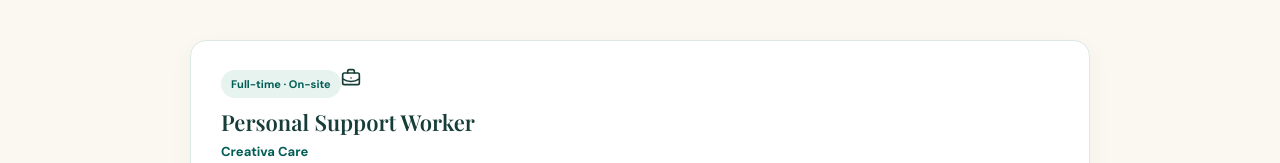
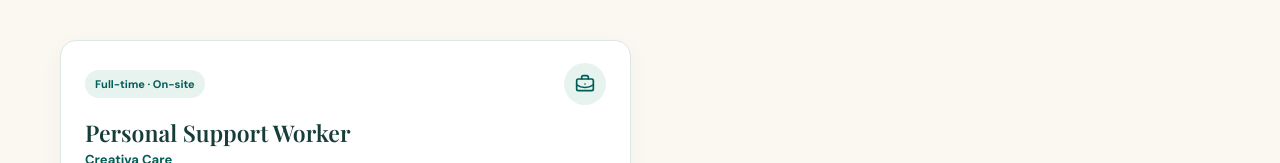
Before and after one commit to habimanasharif/creativa, a Next.js app: page /careers in a window 1280 px wide. Shown: the part 789-952 px from the top of the page. Built offline with nearby package versions, Linux system fonts and the light colour scheme.

Commit message:
Style compact job cards and dedicated job detail pages

```diff
--- a/app/globals.css
+++ b/app/globals.css
@@ -3777,3 +3777,293 @@ a.contact-info-card:hover {
     width: 100%;
   }
 }
+
+
+/* Careers listings: compact cards that open full job detail pages */
+.careers-job-grid {
+  display: grid;
+  grid-template-columns: repeat(2, minmax(0, 1fr));
+  gap: 18px;
+  max-width: 100%;
+  align-items: stretch;
+}
+.careers-job-summary-card {
+  display: flex;
+  flex-direction: column;
+  align-items: stretch;
+  gap: 0;
+  min-width: 0;
+  padding: 22px 24px;
+  border: 1px solid var(--line);
+  border-radius: 16px;
+  background: #fff;
+  box-shadow: 0 8px 24px rgba(0,63,58,.045);
+  transition: transform .2s ease, box-shadow .2s ease;
+}
+.careers-job-summary-card:hover {
+  transform: translateY(-3px);
+  box-shadow: 0 14px 32px rgba(0,63,58,.09);
+}
+.careers-job-summary-top {
+  display: flex;
+  align-items: center;
+  justify-content: space-between;
+  gap: 12px;
+}
+.careers-job-summary-card h3 {
+  margin: 14px 0 3px;
+  font-size: 23px;
+  line-height: 1.2;
+}
+.careers-job-summary-card .careers-job-employer {
+  margin: 0 0 10px !important;
+}
+.careers-job-icon {
+  display: grid;
+  place-items: center;
+  flex: 0 0 42px;
+  width: 42px;
+  height: 42px;
+  border-radius: 50%;
+  background: var(--mint);
+  color: var(--green);
+}
+.careers-job-summary-card .careers-job-summary {
+  display: -webkit-box;
+  -webkit-box-orient: vertical;
+  -webkit-line-clamp: 3;
+  overflow: hidden;
+  min-height: 0;
+  margin: 0;
+  font-size: 13px;
+  line-height: 1.6;
+}
+.careers-job-summary-card .careers-job-location {
+  margin-top: 12px;
+}
+.careers-view-details {
+  align-self: flex-start;
+  margin-top: 18px;
+  padding: 10px 16px;
+  font-size: 12px;
+}
+.careers-detail-hero {
+  padding: 55px 0 58px;
+  background: linear-gradient(135deg, #064f48 0%, #003f3a 100%);
+  color: #fff;
+}
+.careers-back-link {
+  display: inline-flex;
+  align-items: center;
+  gap: 7px;
+  margin-bottom: 28px;
+  color: #d8eee8;
+  font-size: 13px;
+  font-weight: 700;
+}
+.careers-detail-hero .eyebrow {
+  display: block;
+  color: #b9ddd3;
+}
+.careers-detail-hero h1 {
+  margin: 9px 0 13px;
+  color: #fff;
+  font: 600 clamp(36px, 4.5vw, 52px)/1.08 "Playfair Display", Georgia, serif;
+}
+.careers-detail-hero p {
+  max-width: 720px;
+  margin: 0;
+  color: #d6e8e4;
+  font-size: 15px;
+  line-height: 1.7;
+}
+.careers-detail-meta {
+  display: flex;
+  flex-wrap: wrap;
+  gap: 10px;
+  margin-top: 22px;
+}
+.careers-detail-meta span {
+  display: inline-flex;
+  align-items: center;
+  gap: 8px;
+  padding: 8px 12px;
+  border: 1px solid rgba(255,255,255,.24);
+  border-radius: 999px;
+  background: rgba(255,255,255,.08);
+  color: #fff;
+  font-size: 12px;
+  font-weight: 600;
+}
+.careers-detail-section {
+  background: var(--cream);
+}
+.careers-detail-layout {
+  display: grid;
+  grid-template-columns: minmax(0, 1fr) 300px;
+  gap: 44px;
+  align-items: start;
+}
+.careers-detail-content {
+  min-width: 0;
+  padding: 32px;
+  border: 1px solid var(--line);
+  border-radius: 18px;
+  background: #fff;
+}
+.careers-detail-block + .careers-detail-block {
+  margin-top: 32px;
+  padding-top: 28px;
+  border-top: 1px solid var(--line);
+}
+.careers-detail-block h2 {
+  margin: 5px 0 13px;
+  color: var(--ink);
+  font: 600 27px/1.2 "Playfair Display", Georgia, serif;
+}
+.careers-detail-block p {
+  margin: 0;
+  color: var(--muted);
+  font-size: 14px;
+  line-height: 1.8;
+}
+.careers-detail-list {
+  margin: 0;
+  padding-left: 21px;
+  color: var(--muted);
+  font-size: 14px;
+  line-height: 1.75;
+}
+.careers-detail-list li + li {
+  margin-top: 9px;
+}
+.careers-detail-sidebar {
+  position: sticky;
+  top: 100px;
+}
+.careers-detail-facts {
+  padding: 25px;
+  border: 1px solid var(--line);
+  border-radius: 16px;
+  background: #fff;
+  box-shadow: 0 8px 24px rgba(0,63,58,.045);
+}
+.careers-detail-facts-icon {
+  display: grid;
+  place-items: center;
+  width: 46px;
+  height: 46px;
+  border-radius: 50%;
+  background: var(--mint);
+  color: var(--green);
+}
+.careers-detail-facts h3 {
+  margin: 13px 0 4px;
+  color: var(--ink);
+  font: 600 21px/1.2 "Playfair Display", Georgia, serif;
+}
+.careers-detail-employer {
+  margin: 0 0 17px;
+  color: var(--green);
+  font-size: 13px;
+  font-weight: 700;
+}
+.careers-detail-facts > div:not(:first-child) {
+  display: flex;
+  flex-direction: column;
+  gap: 2px;
+  padding: 12px 0;
+  border-top: 1px solid var(--line);
+}
+.careers-detail-facts > div strong {
+  color: var(--muted);
+  font-size: 10px;
+  letter-spacing: .08em;
+  text-transform: uppercase;
+}
+.careers-detail-facts > div span {
+  color: var(--ink);
+  font-size: 13px;
+  font-weight: 600;
+}
+.careers-sidebar-apply {
+  width: 100%;
+  margin-top: 17px;
+}
+.careers-back-secondary {
+  display: flex;
+  align-items: center;
+  justify-content: center;
+  gap: 7px;
+  margin-top: 16px;
+  color: var(--green);
+  font-size: 12px;
+  font-weight: 700;
+}
+.careers-apply-section {
+  background: #fff;
+}
+.careers-apply-panel {
+  max-width: 850px;
+  margin: 0 auto;
+  padding: 28px;
+  border: 1px solid var(--line);
+  border-radius: 18px;
+  background: #fbfdfb;
+}
+.careers-apply-panel .career-application {
+  margin: 0;
+  padding: 0;
+  border: 0;
+}
+.careers-apply-panel .career-application-form {
+  max-width: none;
+}
+@media (max-width: 900px) {
+  .careers-detail-layout {
+    grid-template-columns: minmax(0, 1fr) 260px;
+    gap: 24px;
+  }
+  .careers-detail-content {
+    padding: 25px;
+  }
+}
+@media (max-width: 760px) {
+  .careers-job-grid {
+    grid-template-columns: minmax(0, 1fr);
+    gap: 14px;
+  }
+  .careers-job-summary-card {
+    padding: 21px 20px;
+  }
+  .careers-view-details {
+    width: 100%;
+    justify-content: center;
+  }
+  .careers-detail-hero {
+    padding: 42px 0;
+  }
+  .careers-back-link {
+    margin-bottom: 22px;
+  }
+  .careers-detail-layout {
+    grid-template-columns: minmax(0, 1fr);
+    gap: 20px;
+  }
+  .careers-detail-sidebar {
+    position: static;
+    grid-row: 1;
+  }
+  .careers-detail-content {
+    padding: 22px 19px;
+  }
+  .careers-detail-block h2 {
+    font-size: 24px;
+  }
+  .careers-detail-facts {
+    padding: 21px;
+  }
+  .careers-apply-panel {
+    padding: 14px;
+  }
+}
```
